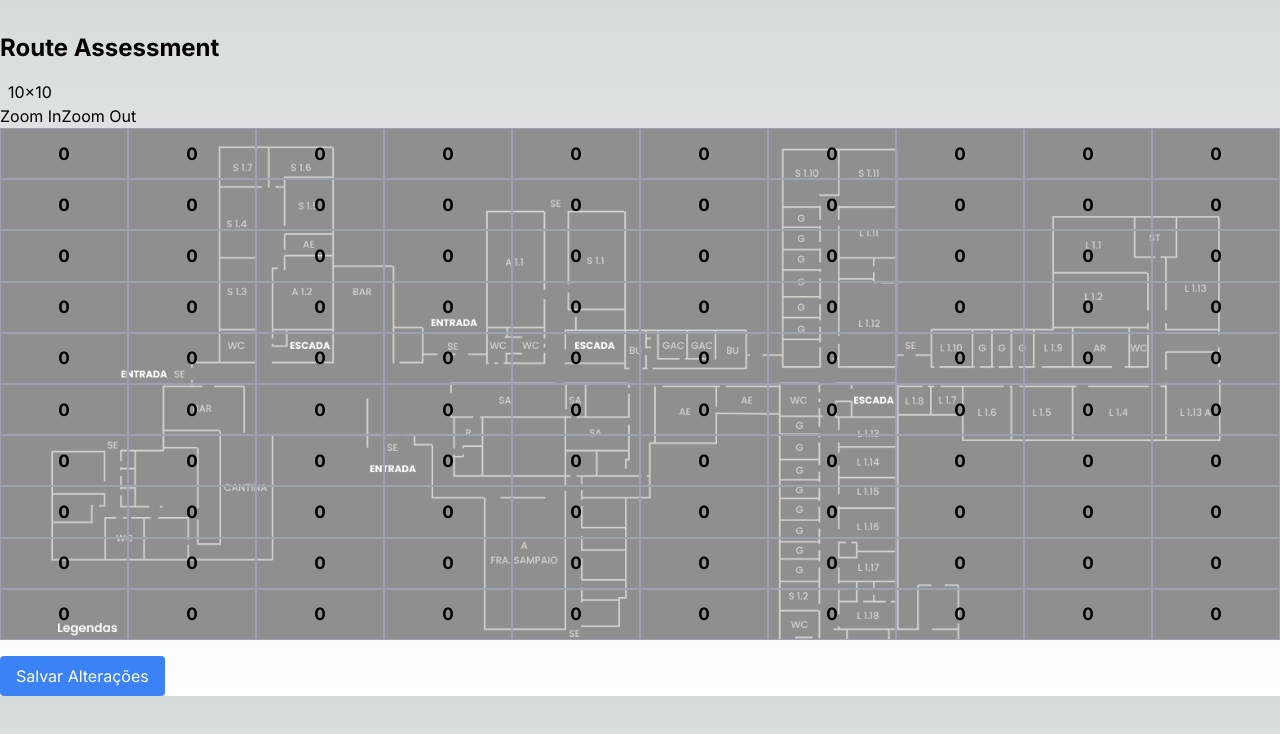
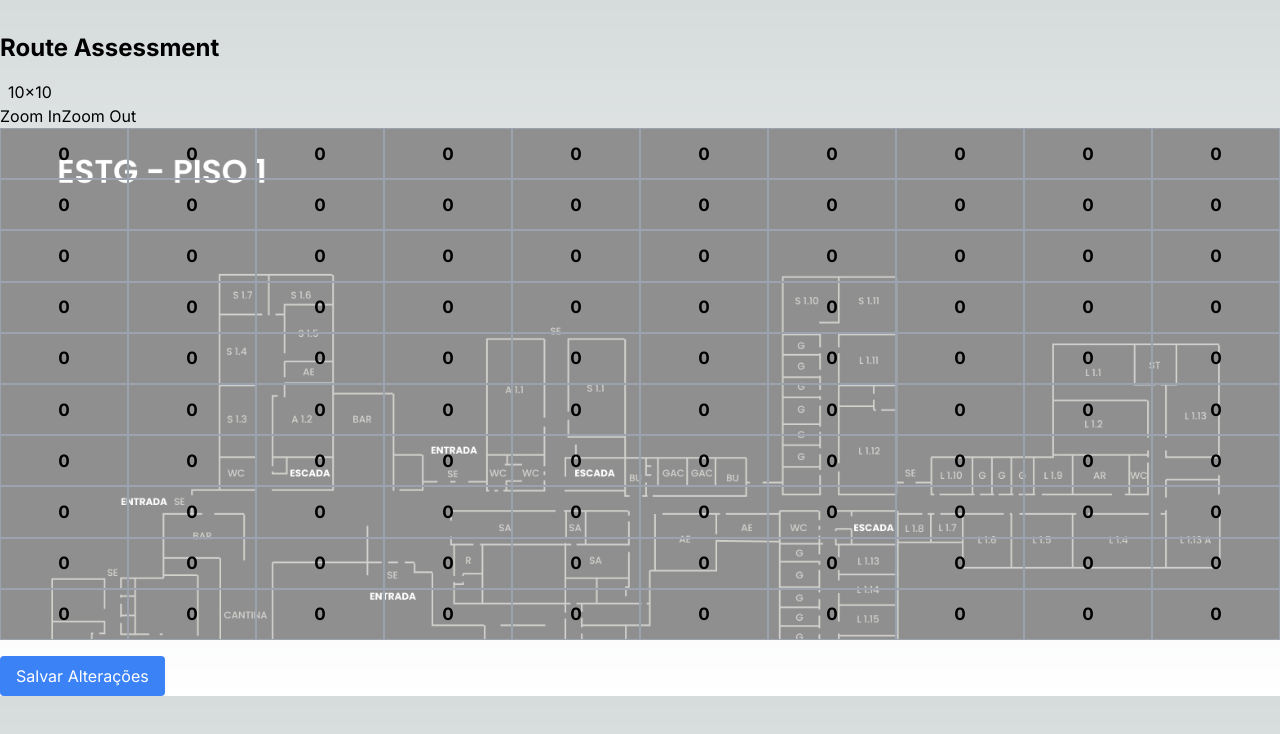
Before and after one commit to AAVANDRE10/projeto4, a Next.js app: page / in a window 1280 px wide. Shown: the top 734 px of the page. Built offline with nearby package versions, Linux system fonts and the light colour scheme.

Commit message:
change local zoom in zoom out

```diff
--- a/app/components/grid.js
+++ b/app/components/grid.js
@@ -9,6 +9,7 @@ const Grid = ({ onWeightChange }) => {
   const [cellSize, setCellSize] = useState(0);
   const [matrix, setMatrix] = useState(generateMatrix(initialWeights, initialSize));
   const [zoomLevel, setZoomLevel] = useState(1);
+  const [backgroundPosition, setBackgroundPosition] = useState({ x: 0, y: 0 });
 
   useEffect(() => {
     function calculateCellSize() {
@@ -45,20 +46,29 @@ const Grid = ({ onWeightChange }) => {
     setWeights(Array(newSize * newSize).fill(0));
   };
 
-  const handleZoomIn = () => {
-    setZoomLevel(prevZoom => prevZoom + 0.1);
-    setSize(prevSize => prevSize + 1); // Aumentar o tamanho da matriz ao fazer zoom in
-  };
-
-  const handleZoomOut = () => {
-    if (size > 1) {
-      setZoomLevel(prevZoom => Math.max(prevZoom - 0.10, 0.10));
-      setSize(prevSize => prevSize - 1); // Reduzir o tamanho da matriz ao fazer zoom out, desde que não seja menor que 1
+  const handleZoom = (direction) => {
+    if (direction === 'in') {
+      setZoomLevel(prevZoom => prevZoom + 0.1);
+	    setSize(prevSize => prevSize + 1);
+    } else {
+      if (size > 1) {
+        setZoomLevel(prevZoom => Math.max(prevZoom - 0.1, 0.1));
+        setSize(prevSize => Math.max(prevSize - 1, 1));
+      }
     }
   };
 
   const handleSaveChanges = () => {
     console.log("Matriz de pesos:", matrix);
+  };
+
+  const handleBackgroundClick = (event) => {
+    const boundingRect = event.currentTarget.getBoundingClientRect();
+    const offsetX = event.clientX - boundingRect.left;
+    const offsetY = event.clientY - boundingRect.top;
+    const x = (offsetX / boundingRect.width) * 100;
+    const y = (offsetY / boundingRect.height) * 100;
+    setBackgroundPosition({ x, y });
   };
 
   function generateMatrix(weights, size) {
@@ -99,7 +109,7 @@ const Grid = ({ onWeightChange }) => {
   const backgroundImageStyle = {
     backgroundImage: 'url("assets/floor1.png")',
     backgroundSize: `${100 * zoomLevel}%`, // Aplique o zoom na imagem de fundo
-    backgroundPosition: 'center',
+    backgroundPosition: `${backgroundPosition.x}% ${backgroundPosition.y}%`, // Ajuste a posição da imagem de fundo
     backgroundRepeat: 'no-repeat'
   };
 
@@ -107,10 +117,10 @@ const Grid = ({ onWeightChange }) => {
     <>
       <span className="ml-2">{size}x{size}</span>
       <div className="zoom-controls">
-        <button onClick={handleZoomIn}>Zoom In</button>
-        <button onClick={handleZoomOut}>Zoom Out</button>
+        <button onClick={() => handleZoom('in')}>Zoom In</button>
+        <button onClick={() => handleZoom('out')}>Zoom Out</button>
       </div>
-      <div className="grid-container" style={backgroundImageStyle}>
+      <div className="grid-container" style={backgroundImageStyle} onClick={handleBackgroundClick}>
         <div className="grid" style={{ gridTemplateColumns: `repeat(${size}, 1fr)` }}>
           {gridSquares}
         </div>
```
